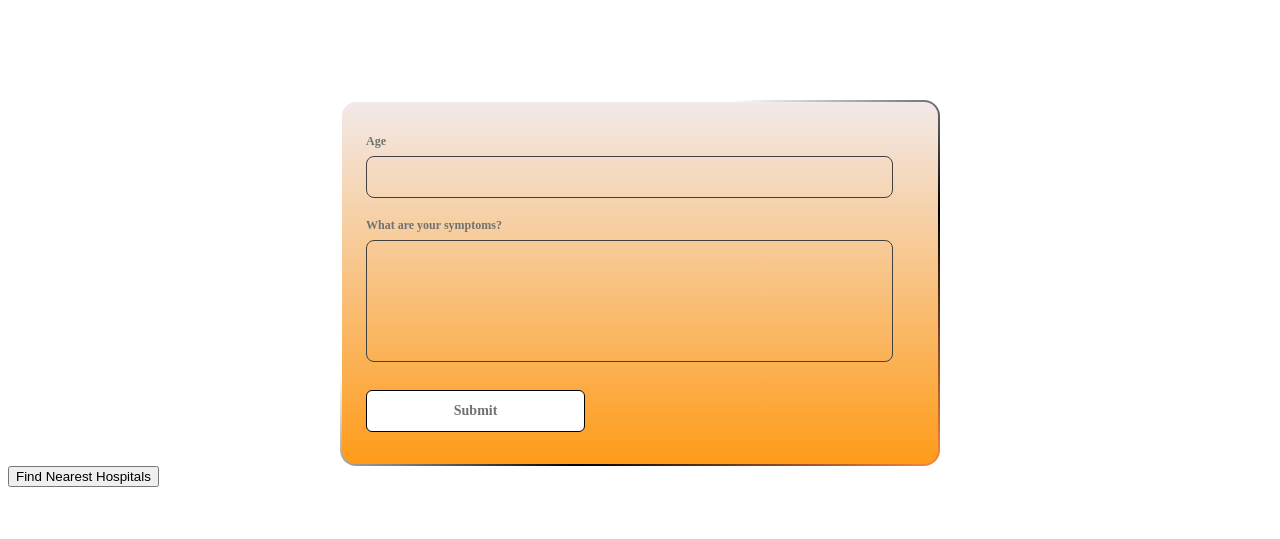
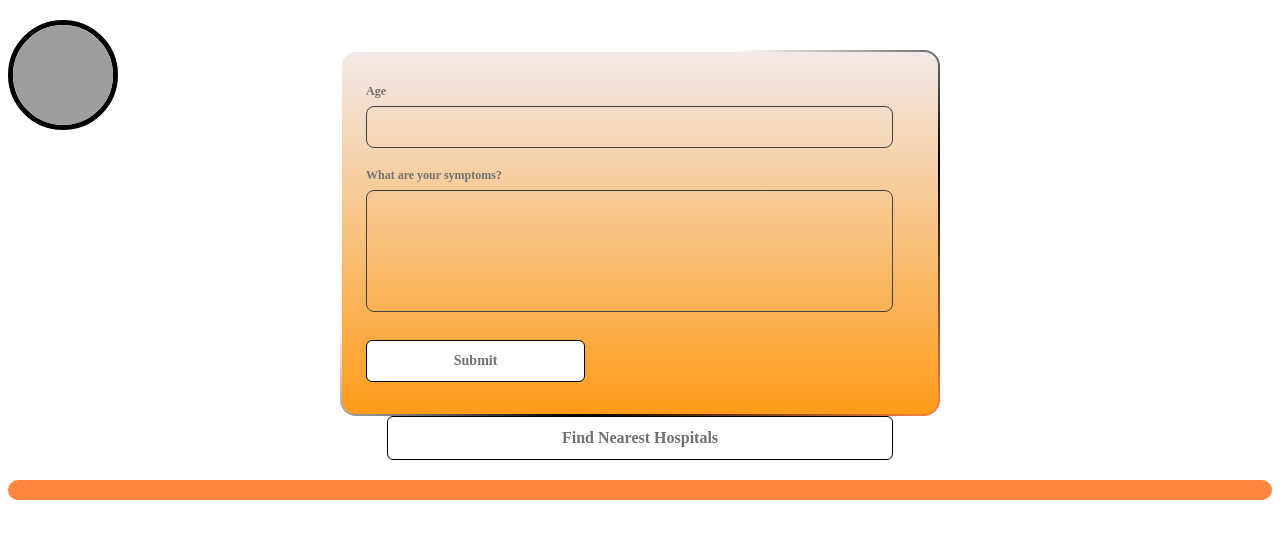
Before and after one commit to BenStacey236/UoNMedtechHackathon, a Flask app: page / in a window 1280 px wide. Shown: the top 539 px of the page. Run offline with Flask 3, Linux system fonts and the light colour scheme; grey boxes are pictures that could not be loaded.

Commit message:
Final Version

```diff
--- a/static/styles.css
+++ b/static/styles.css
@@ -1,4 +1,7 @@
-/* From Uiverse.io by gharsh11032000 */
+.body {
+  font-family: system-ui, -apple-system, BlinkMacSystemFont, 'Segoe UI', Roboto, Oxygen, Ubuntu, Cantarell, 'Open Sans', 'Helvetica Neue', sans-serif;
+}
+
 .form-container {
     width: 600px;
     background: linear-gradient(#f2e9e9, #ff9b18) padding-box,
@@ -14,7 +17,7 @@
     box-sizing: border-box;
     border-radius: 16px;
     margin: auto;
-    margin-top: 100px;
+    margin-top: 50px;
 }
 
 .form-container button:active {
@@ -100,3 +103,52 @@
   background-color: #fff;
   border-color: #fff;
 }
+
+.triage-result {
+  background-color: #ff8640;
+  margin-top: 20px;
+  margin-bottom: 20px;
+  border-radius: 10px;
+  padding: 10px;
+}
+
+#hospitalsList {
+  background-color: #ff8640;
+  margin-top: 20px;
+  border-radius: 10px;
+  padding: 10px;
+  list-style-type: none;
+}
+
+.triage-result h3 {
+  color: black;
+  font-weight: bold;
+}
+
+.logo-image {
+  position: absolute;
+  top: 20px;
+  width: 100px;
+  height: 100px;
+  border-radius: 9999px;
+  border: 5px solid black;
+}
+
+#getHospitalsBtn {
+  margin: auto;
+  display: flex;
+  align-items: flex-start;
+  justify-content: center;
+  align-self: flex-start;
+  font-family: inherit;
+  color: #717171;
+  font-weight: 600;
+  width: 40%;
+  background: #ffffff;
+  border: 1px solid #000000;
+  padding: 12px 16px;
+  font-size: inherit;
+  gap: 8px;
+  cursor: pointer;
+  border-radius: 6px;
+}
--- a/templates/index.html
+++ b/templates/index.html
@@ -6,10 +6,12 @@
     <title>Symptom Sync - AI Triage System</title>
     <link rel="stylesheet" type="text/css" href="{{ url_for('static', filename='styles.css') }}">
     <script src="{{ url_for('static', filename='get-location.js') }}"></script>
+    <link href="{{ url_for('static', filename='logo.webp') }}" rel="icon">
 
 </head>
 <body>
     <main>
+        <img src="{{ url_for('static', filename='logo.webp') }}" class="logo-image">
         <div class="form-container">
             <form class="form" action="/" method="POST">
               <div class="form-group">
@@ -18,15 +20,17 @@
               </div>
               <div class="form-group">
                 <label for="textarea">What are your symptoms?</label>
-                <textarea name="symptoms" id="textarea" rows="10" cols="50" required="">          </textarea>
+                <textarea name="symptoms" id="textarea" rows="10" cols="50" required=""></textarea>
               </div>
               <button class="form-submit-btn" type="submit">Submit</button>
             </form>
           </div>
 
       {% if triage_result %}
-          <h3>Triage Result:</h3>
-          <p>{{ triage_result }}</p>
+          <div class="triage-result">
+            <h3>Triage Result:</h3>
+            <p>{{ triage_result }}</p>
+          </div>
       {% endif %}
 
       {% if error %}
```
Lines whose indentation alone changed are shown as unchanged.
